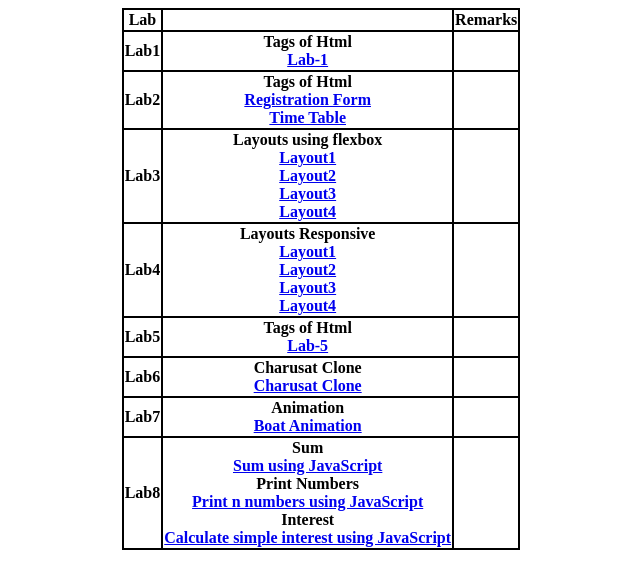
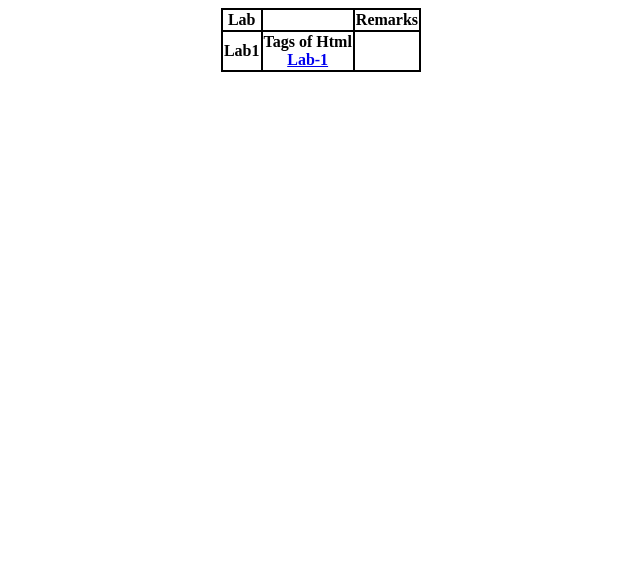
Before and after one commit to KRUNAL110/KRUNAL, a plain HTML site: page index.html in a window 1280 px wide. Shown: the whole page, without its empty margins (319-959 px from the left). Drawn offline with Linux system fonts and the light colour scheme.

Commit message:
Update index.html

```diff
--- a/index.html
+++ b/index.html
@@ -35,53 +35,7 @@
             <th>Tags of Html <br> <a href="./Lab-1/cv.html" traget="_blank">Lab-1</a></th>
             <th></th>
         </tr>
-        <tr>
-            <th>Lab2</th>
-            <th>Tags of Html <br> <a href="./Lab-2/Registration Form/registrationForm.html" traget="_blank">Registration Form</a><br><a href="./Lab-2/TimeTable/tt.html" traget="_blank">Time Table</a></th>
-            <th></th>
-        </tr>
-        <tr>
-            <th>Lab3</th>
-            <th>Layouts using flexbox<br>
-                <a href="./Lab-3/layout1.html" traget="_blank">Layout1</a><br>
-                <a href="./Lab-3/layout2.html" traget="_blank">Layout2</a><br>
-                <a href="./Lab-3/layout3.html" traget="_blank">Layout3</a><br>
-                <a href="./Lab-3/layout4.html" traget="_blank">Layout4</a>
-                </th>
-            <th></th>
-        </tr>
-        <tr>
-            <th>Lab4</th>
-            <th>Layouts Responsive<br>
-                <a href="./Lab-4/layout1-resp.html" traget="_blank">Layout1</a><br>
-                <a href="./Lab-4/layout2-resp.html" traget="_blank">Layout2</a><br>
-                <a href="./Lab-4/layout3-resp.html" traget="_blank">Layout3</a><br>
-                <a href="./Lab-4/layout4-resp.html" traget="_blank">Layout4</a>
-            </th>
-            <th></th>
-        </tr>
-        <tr>
-            <th>Lab5</th>
-            <th>Tags of Html <br> <a href="./Lab-5/cv.html" traget="_blank">Lab-5</a></th>
-            <th></th>
-        </tr>
-        <tr>
-            <th>Lab6</th>
-            <th>Charusat Clone <br> <a href="./Lab-6/index.html" traget="_blank">Charusat Clone</a></th>
-            <th></th>
-        </tr>
-        <tr>
-            <th>Lab7</th>
-            <th>Animation <br> <a href="./Lab-7/boat_animation.html" traget="_blank">Boat Animation</a></th>
-            <th></th>
-        </tr>
-        <tr>
-            <th>Lab8</th>
-            <th>Sum <br> <a href="./Lab-8/sum/sum.html" traget="_blank">Sum using JavaScript</a>
-            <br>Print Numbers <br> <a href="./Lab-8/Print Numbers/1-n.html" traget="_blank">Print n numbers using JavaScript</a>
-            <br>Interest <br> <a href="./Lab-8/Calculate Interest/interest.html" traget="_blank">Calculate simple interest using JavaScript</a></th>
-            <th></th>
-        </tr>
+
     </table>
 </body>
 </html>
```
